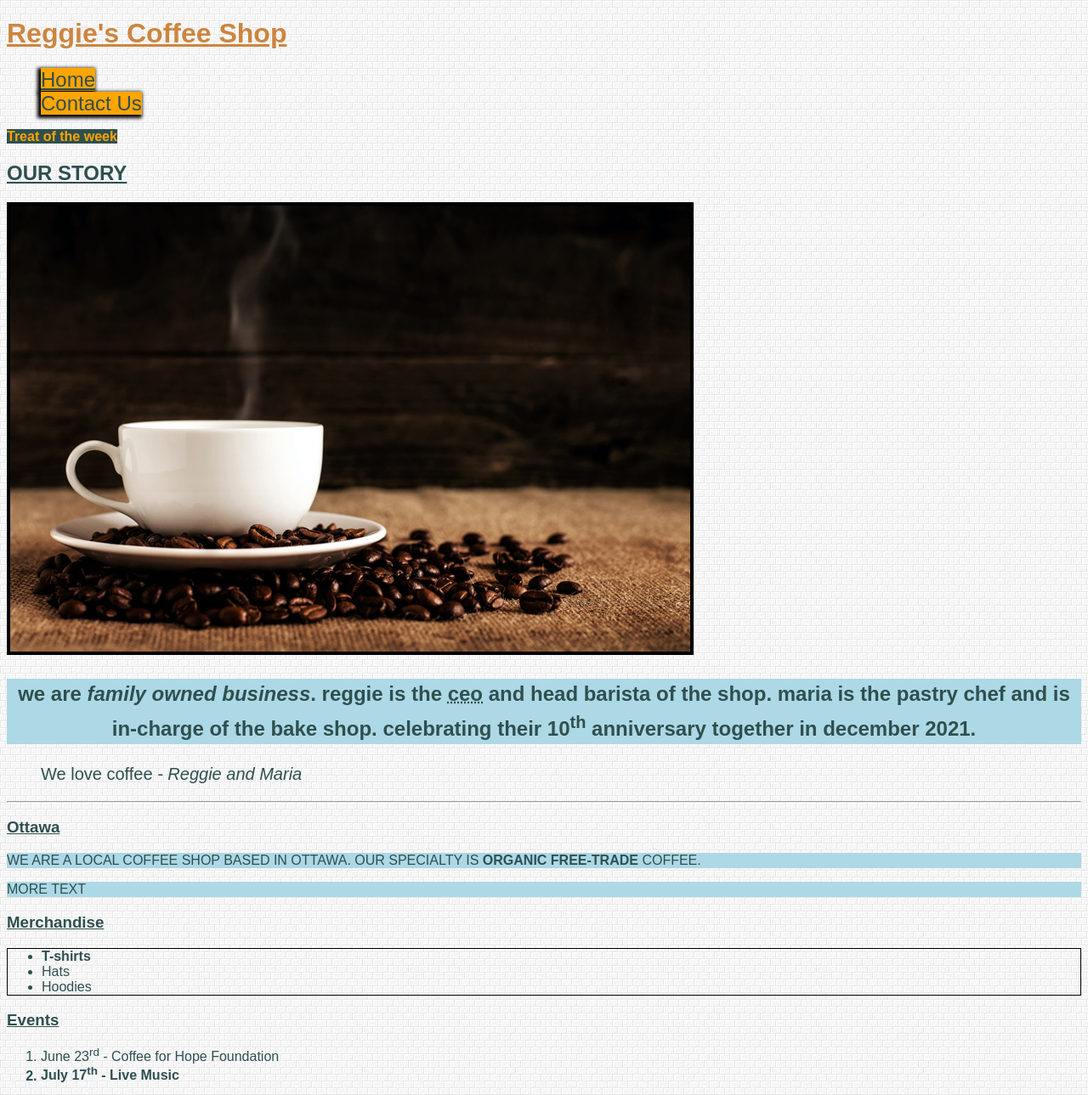
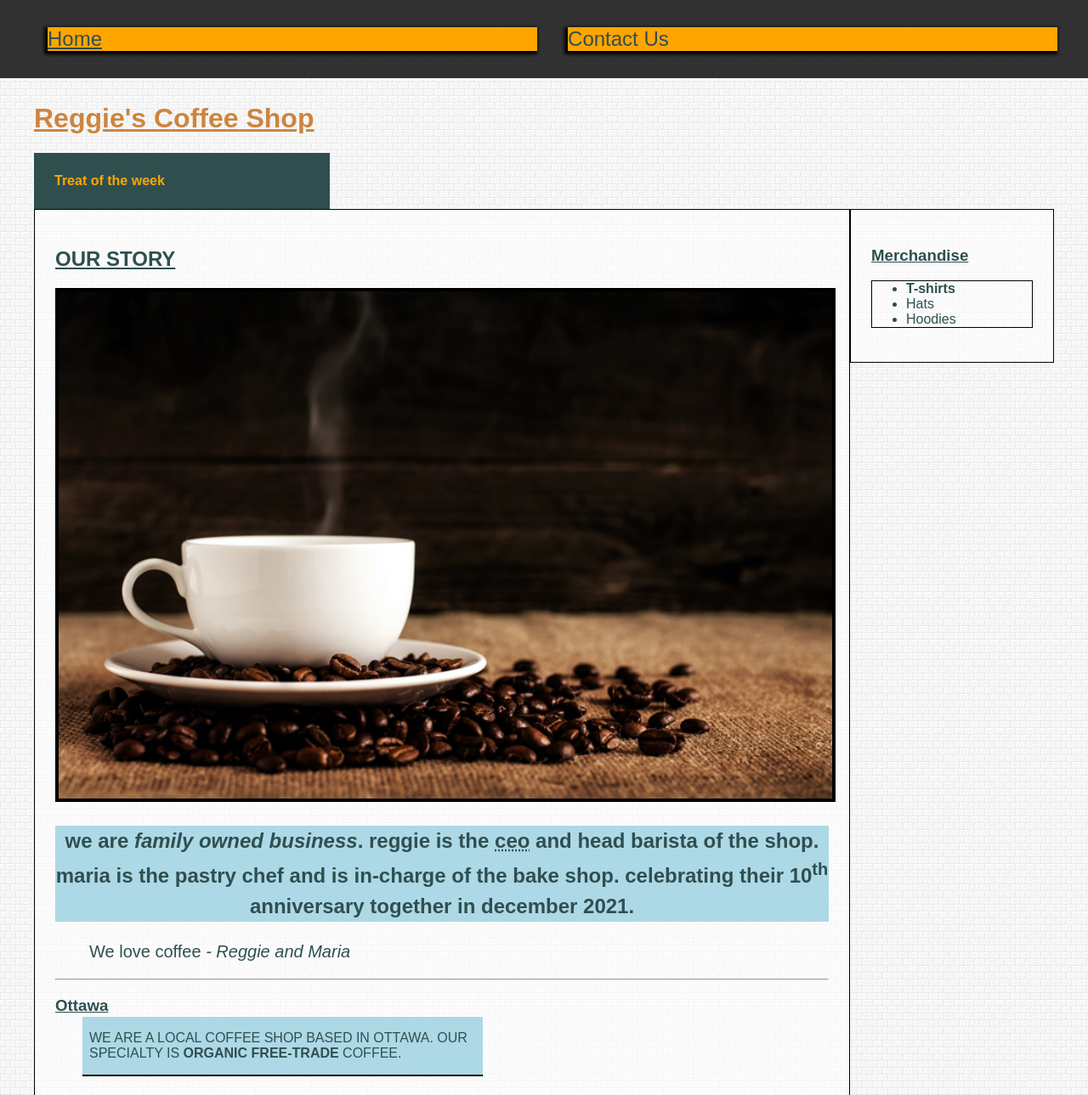
Before and after one commit to abhaysharma/mtm6130-s21-010, a plain HTML site: page week7/index.html in a window 1280 px wide. Shown: the top 1289 px of the page at 85% size. Drawn offline with Linux system fonts and the light colour scheme.

Commit message:
Adds box model, float and position properties

```diff
--- a/week7/css/main.css
+++ b/week7/css/main.css
@@ -3,6 +3,19 @@ body {
   color: darkslategrey;
   /* Adding background image */
   background-image: url(../images/white_brick_wall.png);
+
+  /* fixing the fixed nav overlap */
+  padding-top: 92px;
+}
+
+.container {
+  max-width: 1200px;
+  /* top-bottom left-right */
+  margin: 0 auto;
+}
+
+img {
+  width: 100%;
 }
 
 /*
@@ -31,8 +44,16 @@ nav ul {
   list-style: none;
 }
 
+nav ul li {
+  display: inline-block;
+  width: 49%;
+  padding: 1em;
+  box-sizing: border-box;
+}
+
 /* Selecting child elements multiple level */
 nav ul a {
+  display: block;
   color: darkslategrey;
   text-decoration: none;
   font-size: 1.5rem;
@@ -41,6 +62,7 @@ nav ul a {
 
 /* Selecting element with id value */
 #treatofweek {
+  position: relative;
   /* color image repeat position-x position-y */
   background: orange url(../images/bread.jpg) no-repeat center center;
   background-size: cover;
@@ -49,7 +71,7 @@ nav ul a {
 
   font-size: 1.25rem;
   /* 1.25 x 16 = 20px */
-  padding: 1em;
+  padding: 1em 1em 4em 1em;
   /* 1 x 20 = 20px */
 
   /* viewport based unit */
@@ -58,8 +80,19 @@ nav ul a {
   width: 50%;
 }
 
+/* Position - Absolute */
+/* 0020 */
+.orange-link.large-text {
+  position: absolute;
+  bottom: 0;
+  right: 0;
+}
+
 /* Selecting HTML elements with class name */
 .orange-link {
+  padding: 1.5em;
+  width: 300px;
+  display: block;
   background-color: darkslategrey;
   color: orange;
   text-decoration: none;
@@ -67,6 +100,26 @@ nav ul a {
 
 .large-text {
   font-size: 20px;
+}
+
+/* Example of Float layout */
+article,
+aside {
+  width: 80%;
+  background-color: rgba(255, 255, 255, 0.6);
+  border: 1px solid black;
+  padding: 1.5em;
+  box-sizing: border-box;
+  float: left;
+}
+
+aside {
+  width: 20%;
+}
+
+/* clearing the float from the sections */
+section {
+  clear: both;
 }
 
 /* Direct child selector */
@@ -104,6 +157,16 @@ h3~p {
 
 img[src$=".jpg"] {
   border: 4px solid black;
+}
+
+/* fixed navigation */
+nav {
+  position: fixed;
+  top: 0;
+  left: 0;
+  width: 100%;
+  background-color: rgba(0, 0, 0, 0.8);
+  z-index: 999;
 }
 
 /*
@@ -208,3 +271,15 @@ article h2 {
 body footer.site-footer {
   background-color: teal;
 }
+
+/* CSS Box Model */
+
+section p {
+  width: 50%;
+  /* top-bottom left-right */
+  padding: 1em .5em;
+  /* top right bottom left */
+  margin: -1em 2em 2em 2em;
+  /* We can use single side margin, padding or border by adding -side example border-top border-right etc. */
+  border-bottom: 2px solid black;
+}
--- a/week7/index.html
+++ b/week7/index.html
@@ -8,6 +8,7 @@
 </head>
 
 <body>
+  <div class="container">
     <!-- This is an HTML comment -->
     <!--
     command + left-right arrow keys move to start or end of line
@@ -51,7 +52,6 @@
           <p>
             We are a local coffee shop based in Ottawa. Our specialty is <b>organic free-trade</b> coffee.
           </p>
-        <p>More text</p>
         </section>
       </article>
       <aside>
@@ -133,6 +133,7 @@
     <footer class="site-footer">
       Copyright &copy; Reggie&apos;s Coffee Shop, 2021
     </footer>
+  </div>
 </body>
 
 </html>
```
Lines whose indentation alone changed are shown as unchanged.
